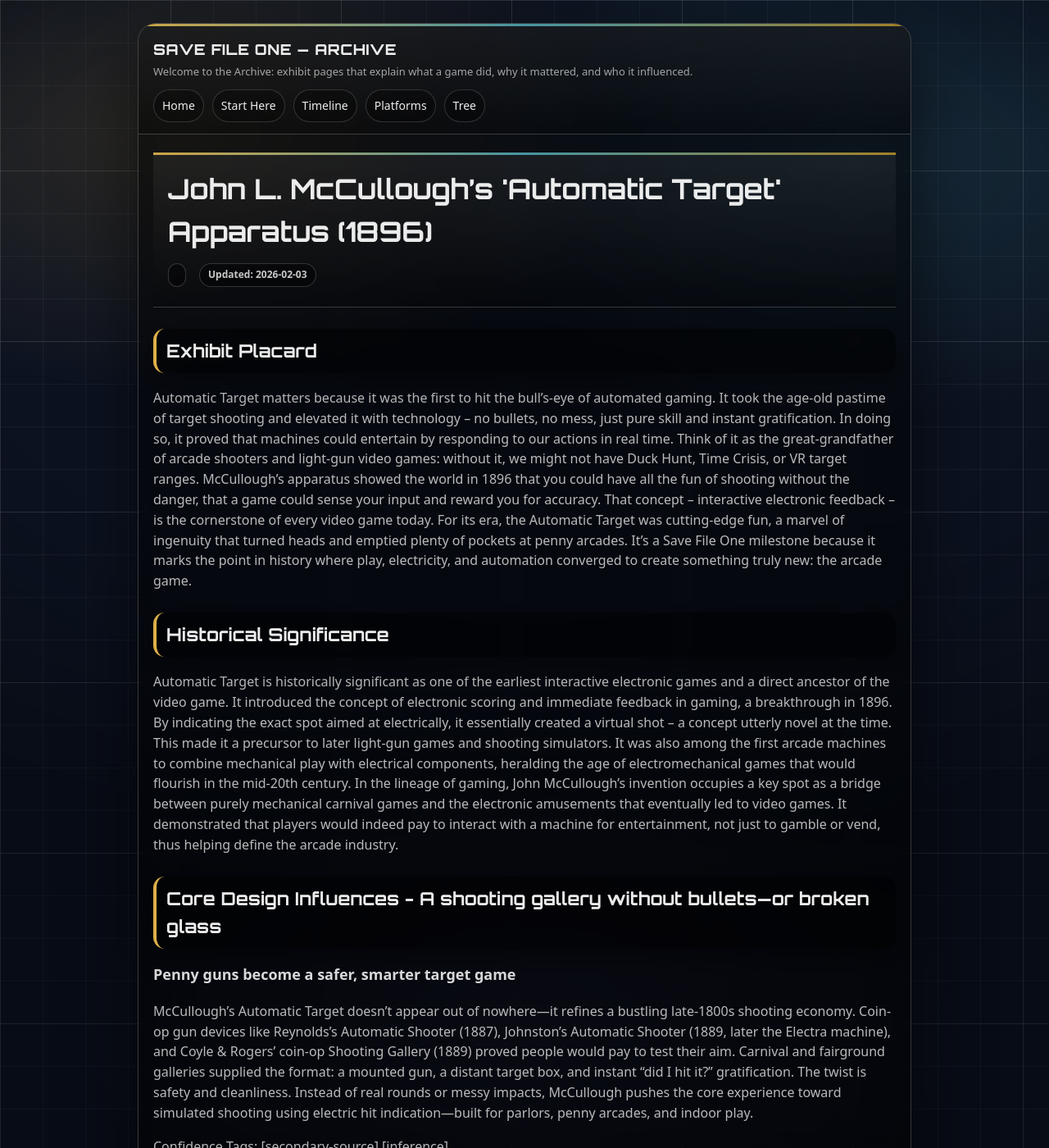
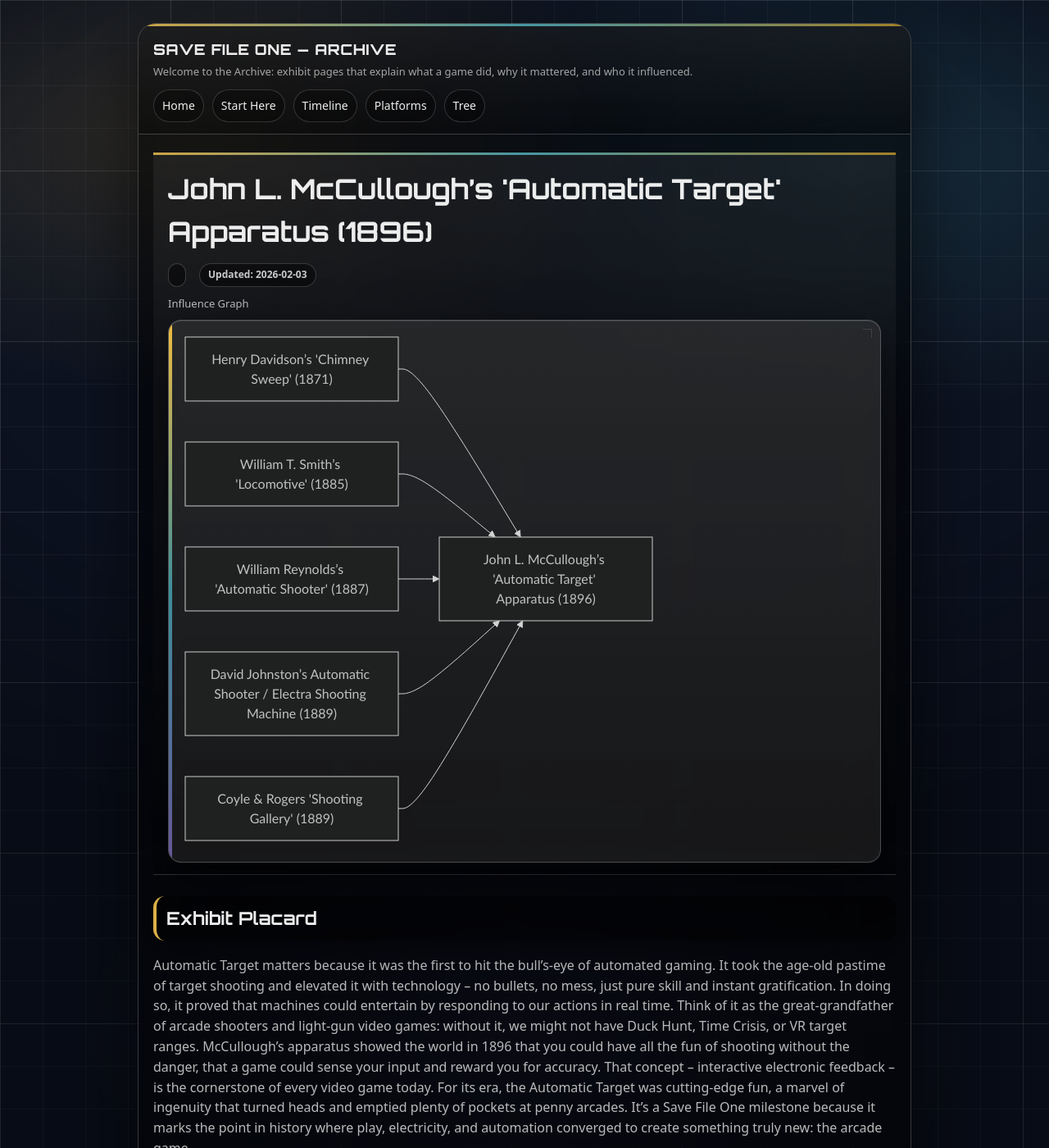
Before and after one commit to BacchusA/savefileone-archive, a Jekyll site: the page built from _games/1896_automatic_target_apparatus.md, in a window 1280 px wide and 1400 px high. Shown: the whole window at 82% size. Built offline with Jekyll 4.4.1, drawn with Linux system fonts in a browser that asks for light colours.

Commit message:
Update 1896_automatic_target_apparatus.md

```diff
--- a/_games/1896_automatic_target_apparatus.md
+++ b/_games/1896_automatic_target_apparatus.md
@@ -15,6 +15,21 @@ youtube_main_episode: ""
 youtube_longplay: ""
 
 influences:
+  - name: "Henry Davidson’s 'Chimney Sweep'"
+    year: 1871
+    note: ""
+  - name: "William T. Smith’s 'Locomotive'"
+    year: 1885
+    note: ""
+  - name: "William Reynolds’s 'Automatic Shooter'"
+    year: 1887
+    note: ""
+  - name: "David Johnston’s Automatic Shooter / Electra Shooting Machine"
+    year: 1889
+    note: ""
+  - name: "Coyle & Rogers 'Shooting Gallery'"
+    year: 1889
+    note: ""
 
 ---
 
```
